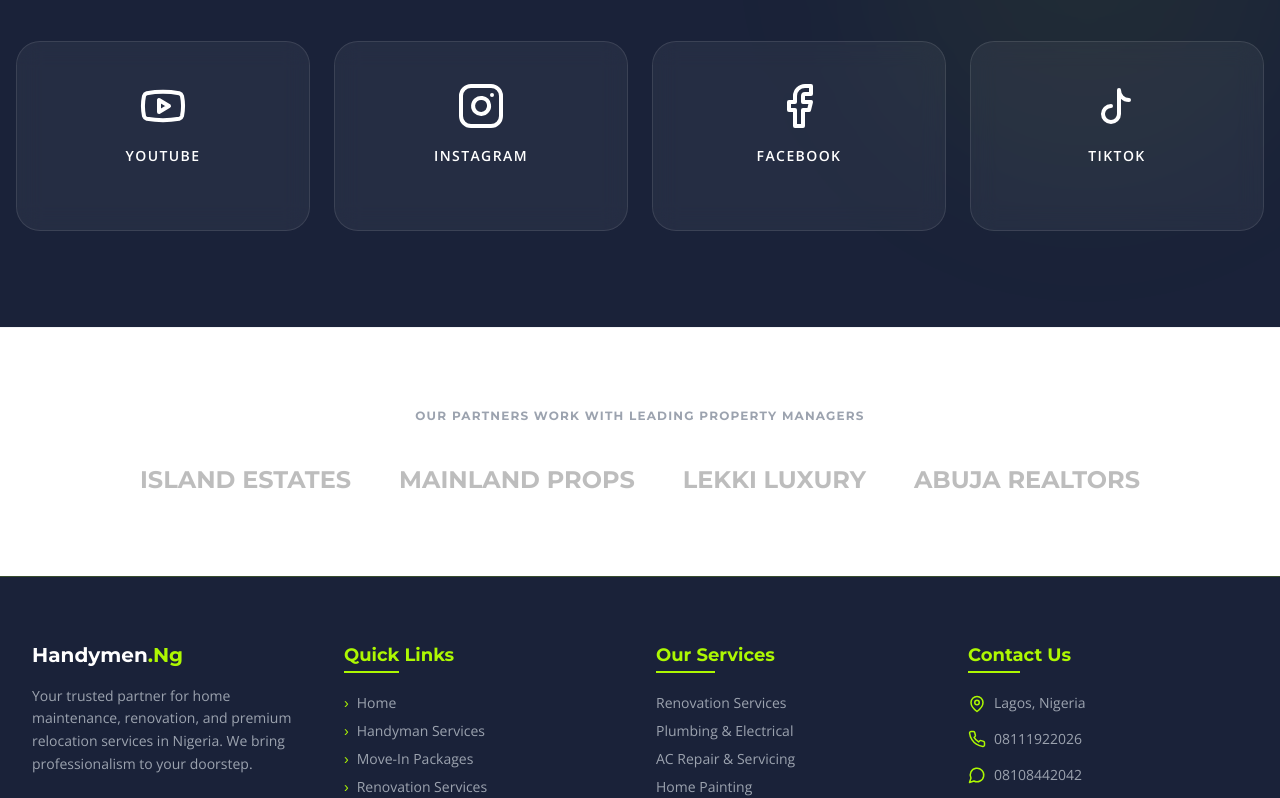
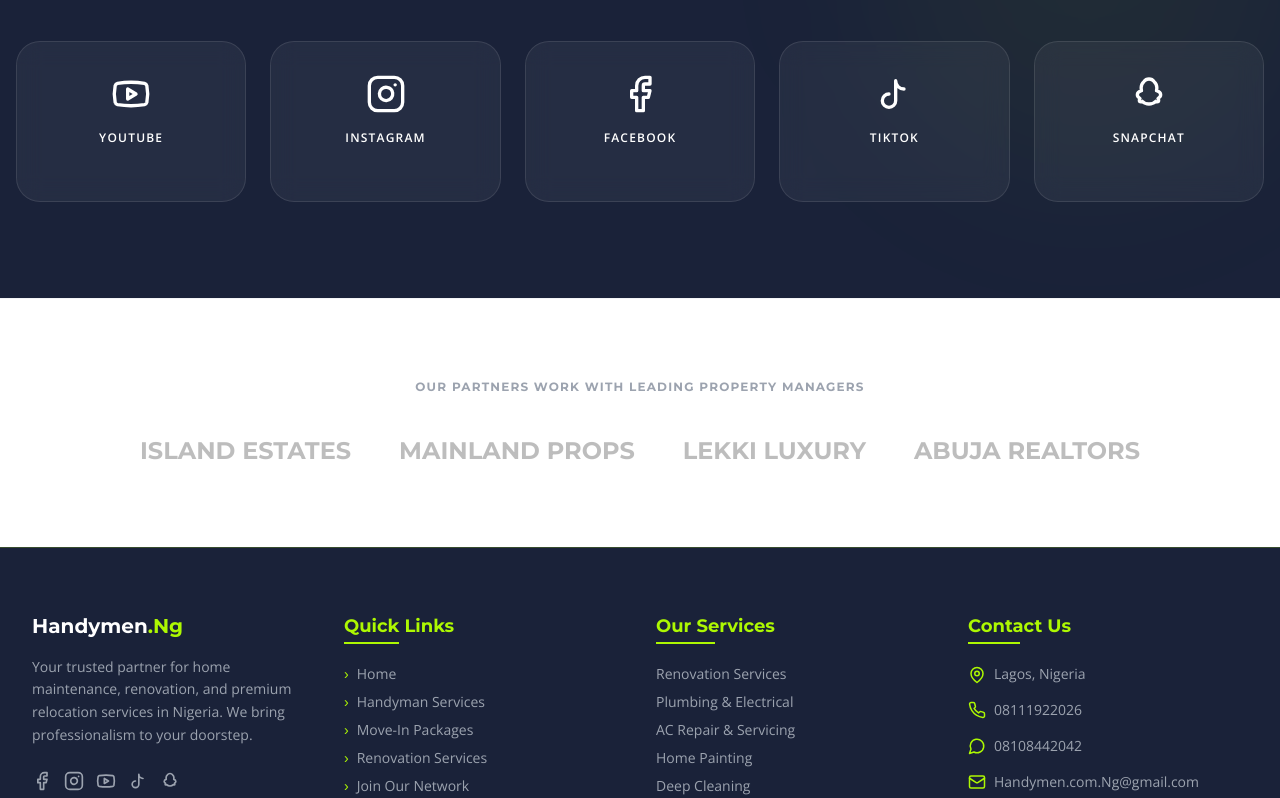
Before and after one commit to destinyabojeh/handymen-site, a React (Vite) app: page /#/join in a window 1280 px wide. Shown: the part 1720-2518 px from the top of the page. Built offline with nearby package versions, Linux system fonts and the light colour scheme.

Commit message:
feat: Add Snapchat social icon
Introduces the Snapchat social icon component and integrates it into the Footer and JoinTeam pages. This expands the available social media links for users to connect with Handymen.Ng.

```diff
--- a/components/Footer.tsx
+++ b/components/Footer.tsx
@@ -18,6 +18,22 @@
   </svg>
 );
 
+const SnapchatIcon = ({ size = 20, className = "" }) => (
+  <svg
+    width={size}
+    height={size}
+    viewBox="0 0 24 24"
+    fill="none"
+    stroke="currentColor"
+    strokeWidth="2"
+    strokeLinecap="round"
+    strokeLinejoin="round"
+    className={className}
+  >
+    <path d="M12 3c-1.2 0-2.4.6-3.1 1.6C7.5 5.8 7.3 7 7.3 8.2c0 .6.1 1.2.2 1.8-1.5.4-2.5 1.4-2.5 2.5 0 .8.5 1.5 1.4 2 .1.1.2.1.2.2 0 .2-.4.6-.4 1.1 0 .6.5.9 1 .9.3 0 .5-.1.8-.3 1 1 2.3 1.6 4 1.6s3-.6 4-1.6c.3.2.5.3.8.3.5 0 1-.3 1-.9 0-.5-.4-.9-.4-1.1 0-.1.1-.1.2-.2.9-.5 1.4-1.2 1.4-2 0-1.1-1-2.1-2.5-2.5.1-.6.2-1.2.2-1.8 0-1.2-.2-2.4-1.6-3.6C14.4 3.6 13.2 3 12 3z" />
+  </svg>
+);
+
 const Footer: React.FC = () => {
   return (
     <footer className="bg-brand-navy text-white pt-16 pb-8 border-t border-brand-lime/20">
@@ -29,11 +45,12 @@
             <p className="text-gray-400 text-sm leading-relaxed mb-6">
               Your trusted partner for home maintenance, renovation, and premium relocation services in Nigeria. We bring professionalism to your doorstep.
             </p>
-            <div className="flex space-x-4">
+            <div className="flex space-x-3 flex-wrap gap-y-3">
               <a href="#" className="text-gray-400 hover:text-brand-lime transition-all duration-300" aria-label="Facebook"><Facebook size={20} /></a>
               <a href="#" className="text-gray-400 hover:text-brand-lime transition-all duration-300" aria-label="Instagram"><Instagram size={20} /></a>
               <a href="#" className="text-gray-400 hover:text-brand-lime transition-all duration-300" aria-label="YouTube"><Youtube size={20} /></a>
               <a href="#" className="text-gray-400 hover:text-brand-lime transition-all duration-300" aria-label="TikTok"><TikTokIcon size={20} /></a>
+              <a href="#" className="text-gray-400 hover:text-brand-lime transition-all duration-300" aria-label="Snapchat"><SnapchatIcon size={20} /></a>
             </div>
           </div>
 
--- a/pages/JoinTeam.tsx
+++ b/pages/JoinTeam.tsx
@@ -14,6 +14,22 @@
     className={className}
   >
     <path d="M9 12a4 4 0 1 0 4 4V4a5 5 0 0 0 5 5" />
+  </svg>
+);
+
+const SnapchatIcon = ({ size = 24, className = "" }) => (
+  <svg
+    width={size}
+    height={size}
+    viewBox="0 0 24 24"
+    fill="none"
+    stroke="currentColor"
+    strokeWidth="2"
+    strokeLinecap="round"
+    strokeLinejoin="round"
+    className={className}
+  >
+    <path d="M12 3c-1.2 0-2.4.6-3.1 1.6C7.5 5.8 7.3 7 7.3 8.2c0 .6.1 1.2.2 1.8-1.5.4-2.5 1.4-2.5 2.5 0 .8.5 1.5 1.4 2 .1.1.2.1.2.2 0 .2-.4.6-.4 1.1 0 .6.5.9 1 .9.3 0 .5-.1.8-.3 1 1 2.3 1.6 4 1.6s3-.6 4-1.6c.3.2.5.3.8.3.5 0 1-.3 1-.9 0-.5-.4-.9-.4-1.1 0-.1.1-.1.2-.2.9-.5 1.4-1.2 1.4-2 0-1.1-1-2.1-2.5-2.5.1-.6.2-1.2.2-1.8 0-1.2-.2-2.4-1.6-3.6C14.4 3.6 13.2 3 12 3z" />
   </svg>
 );
 
@@ -247,29 +263,35 @@
           <h2 className="font-heading text-3xl md:text-4xl font-bold text-white mb-4">Connect with Our Community</h2>
           <p className="text-gray-400 max-w-2xl mx-auto mb-16 text-lg">Follow us for pro tips, success stories, and behind-the-scenes content from our premium network.</p>
 
-          <div className="grid grid-cols-2 md:grid-cols-4 gap-6">
-            <a href="#" className="bg-white/5 backdrop-blur-md border border-white/10 p-10 rounded-3xl flex flex-col items-center group hover:bg-brand-lime/10 hover:border-brand-lime/50 transition-all duration-500">
-              <Youtube className="text-white group-hover:text-brand-lime mb-4 transition-colors" size={48} />
-              <span className="text-white font-bold text-sm uppercase tracking-widest">YouTube</span>
-              <p className="text-gray-500 text-xs mt-2 opacity-0 group-hover:opacity-100 transition-opacity">Watch Pro Tips</p>
+          <div className="grid grid-cols-2 md:grid-cols-3 lg:grid-cols-5 gap-6">
+            <a href="#" className="bg-white/5 backdrop-blur-md border border-white/10 p-8 rounded-3xl flex flex-col items-center group hover:bg-brand-lime/10 hover:border-brand-lime/50 transition-all duration-500">
+              <Youtube className="text-white group-hover:text-brand-lime mb-4 transition-colors" size={40} />
+              <span className="text-white font-bold text-xs uppercase tracking-widest">YouTube</span>
+              <p className="text-gray-500 text-[10px] mt-2 opacity-0 group-hover:opacity-100 transition-opacity">Watch Pro Tips</p>
             </a>
 
-            <a href="#" className="bg-white/5 backdrop-blur-md border border-white/10 p-10 rounded-3xl flex flex-col items-center group hover:bg-brand-lime/10 hover:border-brand-lime/50 transition-all duration-500">
-              <Instagram className="text-white group-hover:text-brand-lime mb-4 transition-colors" size={48} />
-              <span className="text-white font-bold text-sm uppercase tracking-widest">Instagram</span>
-              <p className="text-gray-500 text-xs mt-2 opacity-0 group-hover:opacity-100 transition-opacity">See Our Work</p>
+            <a href="#" className="bg-white/5 backdrop-blur-md border border-white/10 p-8 rounded-3xl flex flex-col items-center group hover:bg-brand-lime/10 hover:border-brand-lime/50 transition-all duration-500">
+              <Instagram className="text-white group-hover:text-brand-lime mb-4 transition-colors" size={40} />
+              <span className="text-white font-bold text-xs uppercase tracking-widest">Instagram</span>
+              <p className="text-gray-500 text-[10px] mt-2 opacity-0 group-hover:opacity-100 transition-opacity">See Our Work</p>
             </a>
 
-            <a href="#" className="bg-white/5 backdrop-blur-md border border-white/10 p-10 rounded-3xl flex flex-col items-center group hover:bg-brand-lime/10 hover:border-brand-lime/50 transition-all duration-500">
-              <Facebook className="text-white group-hover:text-brand-lime mb-4 transition-colors" size={48} />
-              <span className="text-white font-bold text-sm uppercase tracking-widest">Facebook</span>
-              <p className="text-gray-500 text-xs mt-2 opacity-0 group-hover:opacity-100 transition-opacity">Join Discussions</p>
+            <a href="#" className="bg-white/5 backdrop-blur-md border border-white/10 p-8 rounded-3xl flex flex-col items-center group hover:bg-brand-lime/10 hover:border-brand-lime/50 transition-all duration-500">
+              <Facebook className="text-white group-hover:text-brand-lime mb-4 transition-colors" size={40} />
+              <span className="text-white font-bold text-xs uppercase tracking-widest">Facebook</span>
+              <p className="text-gray-500 text-[10px] mt-2 opacity-0 group-hover:opacity-100 transition-opacity">Join Discussions</p>
             </a>
 
-            <a href="#" className="bg-white/5 backdrop-blur-md border border-white/10 p-10 rounded-3xl flex flex-col items-center group hover:bg-brand-lime/10 hover:border-brand-lime/50 transition-all duration-500">
-              <TikTokIcon className="text-white group-hover:text-brand-lime mb-4 transition-colors" size={48} />
-              <span className="text-white font-bold text-sm uppercase tracking-widest">TikTok</span>
-              <p className="text-gray-500 text-xs mt-2 opacity-0 group-hover:opacity-100 transition-opacity">Daily Highlights</p>
+            <a href="#" className="bg-white/5 backdrop-blur-md border border-white/10 p-8 rounded-3xl flex flex-col items-center group hover:bg-brand-lime/10 hover:border-brand-lime/50 transition-all duration-500">
+              <TikTokIcon className="text-white group-hover:text-brand-lime mb-4 transition-colors" size={40} />
+              <span className="text-white font-bold text-xs uppercase tracking-widest">TikTok</span>
+              <p className="text-gray-500 text-[10px] mt-2 opacity-0 group-hover:opacity-100 transition-opacity">Daily Highlights</p>
+            </a>
+
+            <a href="#" className="bg-white/5 backdrop-blur-md border border-white/10 p-8 rounded-3xl flex flex-col items-center group hover:bg-brand-lime/10 hover:border-brand-lime/50 transition-all duration-500">
+              <SnapchatIcon className="text-white group-hover:text-brand-lime mb-4 transition-colors" size={40} />
+              <span className="text-white font-bold text-xs uppercase tracking-widest">Snapchat</span>
+              <p className="text-gray-500 text-[10px] mt-2 opacity-0 group-hover:opacity-100 transition-opacity">Snap Updates</p>
             </a>
           </div>
         </div>
```
